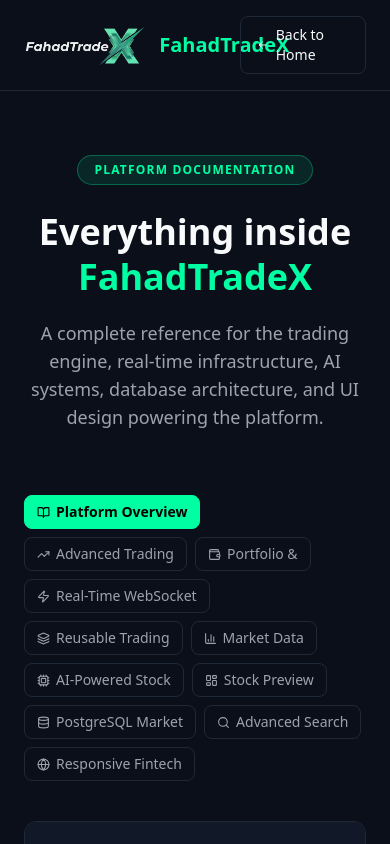
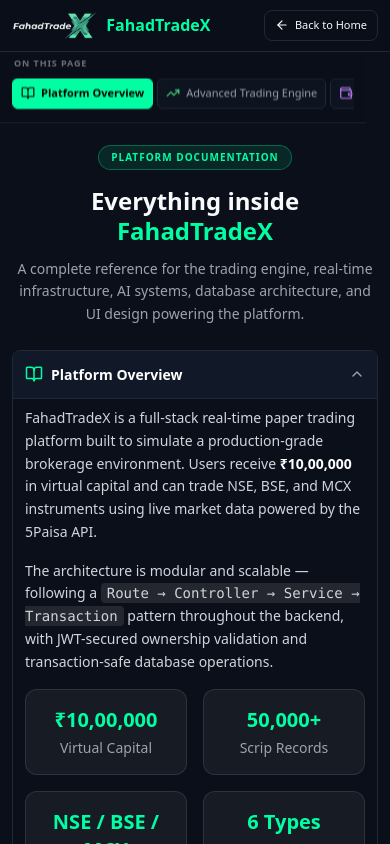
Before and after one commit to CSE-Fahad-Nathani/fahadtradex-frontend, a React (Vite) app: page /documentation in a window 390 px wide. Shown: the top 844 px of the page. Built offline with nearby package versions, Linux system fonts and the light colour scheme.

Commit message:
Improve dashboard UI and watchlist performance

```diff
--- a/src/pages/Documentation/Documentation.jsx
+++ b/src/pages/Documentation/Documentation.jsx
@@ -486,17 +486,18 @@
 function AccordionItem({ section, isOpen, onToggle }) {
   const Icon = section.icon;
   return (
-    <div className="border border-borderColor rounded-xl overflow-hidden">
+    <div className="border border-borderColor rounded-lg sm:rounded-xl overflow-hidden">
       <button
         onClick={onToggle}
-        className="w-full flex items-center justify-between px-6 py-5 bg-cardBg hover:bg-white/5 transition text-left"
+        type="button"
+        className="w-full flex items-center justify-between gap-2 px-3 py-3.5 sm:px-6 sm:py-5 bg-cardBg hover:bg-white/5 transition text-left"
       >
-        <div className="flex items-center gap-3">
-          <Icon size={20} className={section.color} />
-          <span className="text-white font-semibold text-lg">{section.title}</span>
+        <div className="flex items-center gap-2 sm:gap-3 min-w-0">
+          <Icon className={`w-[18px] h-[18px] sm:w-5 sm:h-5 shrink-0 ${section.color}`} strokeWidth={2} />
+          <span className="text-white font-semibold text-sm sm:text-lg leading-snug">{section.title}</span>
         </div>
-        <motion.div animate={{ rotate: isOpen ? 180 : 0 }} transition={{ duration: 0.2 }}>
-          <ChevronDown size={18} className="text-gray-400" />
+        <motion.div animate={{ rotate: isOpen ? 180 : 0 }} transition={{ duration: 0.2 }} className="shrink-0">
+          <ChevronDown className="w-4 h-4 sm:w-[18px] sm:h-[18px] text-gray-400" />
         </motion.div>
       </button>
 
@@ -510,7 +511,7 @@
             transition={{ duration: 0.3, ease: "easeInOut" }}
             className="overflow-hidden"
           >
-            <div className="px-6 pb-6 pt-2 bg-primaryBg border-t border-borderColor">
+            <div className="px-3 pb-4 pt-2 sm:px-6 sm:pb-6 bg-primaryBg border-t border-borderColor overflow-x-auto text-sm sm:text-base">
               {section.content}
             </div>
           </motion.div>
@@ -526,71 +527,86 @@
   const toggle = (id) => setOpenId((prev) => (prev === id ? null : id));
 
   return (
-    <div className="bg-primaryBg text-textPrimary min-h-screen">
+    <div className="bg-primaryBg text-textPrimary min-h-screen max-w-full overflow-x-hidden">
 
       {/* Navbar */}
-      <nav className="w-full border-b border-borderColor bg-primaryBg sticky top-0 z-50">
-        <div className="max-w-7xl mx-auto flex items-center justify-between px-6 py-4">
-          <Link to="/" className="flex items-center gap-3">
-            <img src={logo} alt="FahadTradeX" className="h-10 w-auto" />
-            <span className="text-xl font-bold text-accent">FahadTradeX</span>
+      <nav className="w-full border-b border-borderColor bg-primaryBg/95 backdrop-blur-md sticky top-0 z-50">
+        <div className="max-w-7xl mx-auto flex items-center justify-between gap-2 sm:gap-4 px-3 py-2.5 sm:px-6 sm:py-4">
+          <Link to="/" className="flex items-center gap-2 sm:gap-3 min-w-0">
+            <img src={logo} alt="FahadTradeX" className="h-7 w-auto sm:h-10 shrink-0" />
+            <span className="text-base sm:text-xl font-bold text-accent truncate leading-tight">
+              FahadTradeX
+            </span>
           </Link>
           <Link
             to="/"
-            className="flex items-center gap-2 px-4 py-2 rounded-lg border border-borderColor hover:border-accent transition text-sm"
+            className="flex items-center justify-center gap-1.5 sm:gap-2 px-2.5 py-1.5 sm:px-4 sm:py-2 rounded-lg border border-borderColor hover:border-accent active:scale-[0.98] transition text-[11px] sm:text-sm shrink-0"
+            aria-label="Back to Home"
           >
-            <ArrowLeft size={14} />
-            Back to Home
+            <ArrowLeft size={14} className="shrink-0 sm:w-[14px] sm:h-[14px]" />
+            <span className="hidden min-[380px]:inline">Back to Home</span>
+            <span className="min-[380px]:hidden">Back</span>
           </Link>
         </div>
       </nav>
 
+      {/* Main layout: sidebar + content */}
+      <div className="max-w-7xl mx-auto px-3 sm:px-6 pb-16 sm:pb-24 flex flex-col lg:flex-row gap-5 sm:gap-8 lg:items-start lg:gap-10">
+
+        {/* Sidebar — section nav */}
+        <aside className="w-full lg:w-[260px] shrink-0 sticky top-14 sm:top-[4.75rem] lg:top-24 z-30 -mx-3 px-3 sm:mx-0 sm:px-0 bg-primaryBg/95 lg:bg-transparent backdrop-blur-md lg:backdrop-blur-none border-b border-borderColor lg:border-b-0 pb-3 sm:pb-0 lg:border-0">
+          <p className="text-[9px] sm:text-xs font-semibold uppercase tracking-widest text-gray-500 mb-2 sm:mb-3 px-0.5 sm:px-1">
+            On this page
+          </p>
+          <nav className="flex flex-row lg:flex-col gap-1 sm:gap-1.5 overflow-x-auto lg:overflow-x-visible pb-0.5 lg:pb-0 [scrollbar-width:none] [-ms-overflow-style:none] [&::-webkit-scrollbar]:hidden lg:border-r lg:border-borderColor lg:pr-4 touch-pan-x">
+            {sections.map((s) => {
+              const Icon = s.icon;
+              const active = openId === s.id;
+              return (
+                <button
+                  key={s.id}
+                  type="button"
+                  onClick={() => setOpenId(s.id)}
+                  className={`flex items-center gap-1.5 sm:gap-2 px-2 py-1.5 sm:px-3 sm:py-2 rounded-md sm:rounded-lg text-left text-[11px] sm:text-sm transition border shrink-0 lg:shrink lg:w-full ${
+                    active
+                      ? "bg-accent text-black border-accent font-semibold shadow-[0_0_0_1px_rgba(var(--color-accent-rgb),0.2)]"
+                      : "border-borderColor text-gray-400 hover:border-accent/50 hover:text-white bg-cardBg/60 lg:bg-transparent"
+                  }`}
+                >
+                  <Icon className={`w-3.5 h-3.5 sm:w-4 sm:h-4 shrink-0 ${active ? "text-black" : s.color}`} strokeWidth={2} />
+                  <span className="whitespace-nowrap lg:whitespace-normal lg:leading-snug">{s.title}</span>
+                </button>
+              );
+            })}
+          </nav>
+        </aside>
+
+        {/* Content column */}
+        <main className="flex-1 min-w-0 space-y-6 sm:space-y-10 lg:space-y-12">
+
           {/* Hero */}
-      <div className="max-w-4xl mx-auto px-6 py-16 text-center">
+          <div className="text-center lg:text-left pt-1 sm:pt-2 lg:pt-0 px-0.5">
             <motion.div
               initial={{ opacity: 0, y: 24 }}
               animate={{ opacity: 1, y: 0 }}
               transition={{ duration: 0.6 }}
             >
-          <span className="inline-block text-xs font-semibold tracking-widest uppercase text-accent border border-accent/30 bg-accent/10 px-4 py-1.5 rounded-full mb-6">
+              <span className="inline-block text-[10px] sm:text-xs font-semibold tracking-widest uppercase text-accent border border-accent/30 bg-accent/10 px-3 py-1 sm:px-4 sm:py-1.5 rounded-full mb-4 sm:mb-6">
                 Platform Documentation
               </span>
-          <h1 className="text-4xl md:text-5xl font-bold mb-5 leading-tight">
+              <h1 className="text-2xl sm:text-4xl md:text-5xl font-bold mb-3 sm:mb-5 leading-tight px-0.5">
                 Everything inside{" "}
                 <span className="text-accent">FahadTradeX</span>
               </h1>
-          <p className="text-gray-400 text-lg max-w-2xl mx-auto">
+              <p className="text-gray-400 text-sm sm:text-base md:text-lg max-w-2xl mx-auto lg:mx-0 leading-relaxed">
                 A complete reference for the trading engine, real-time infrastructure, AI systems,
                 database architecture, and UI design powering the platform.
               </p>
             </motion.div>
           </div>
 
-      {/* Quick nav */}
-      <div className="max-w-4xl mx-auto px-6 mb-10">
-        <div className="flex flex-wrap gap-2">
-          {sections.map((s) => {
-            const Icon = s.icon;
-            return (
-              <button
-                key={s.id}
-                onClick={() => setOpenId(s.id)}
-                className={`flex items-center gap-1.5 px-3 py-1.5 rounded-lg text-sm transition border ${
-                  openId === s.id
-                    ? "bg-accent text-black border-accent font-semibold"
-                    : "border-borderColor text-gray-400 hover:border-accent hover:text-white"
-                }`}
-              >
-                <Icon size={13} />
-                {s.title.split(" ").slice(0, 2).join(" ")}
-              </button>
-            );
-          })}
-        </div>
-      </div>
-
           {/* Accordion */}
-      <div className="max-w-4xl mx-auto px-6 pb-24 space-y-3">
+          <div className="space-y-3">
             {sections.map((section, i) => (
               <motion.div
                 key={section.id}
@@ -607,11 +623,14 @@
             ))}
           </div>
 
+        </main>
+      </div>
+
       {/* Footer */}
-      <footer className="border-t border-borderColor py-8 px-6 text-center">
-        <p className="text-gray-500 text-sm">
+      <footer className="border-t border-borderColor py-6 sm:py-8 px-4 sm:px-6 text-center">
+        <p className="text-gray-500 text-[11px] sm:text-sm leading-relaxed max-w-md mx-auto">
           © {new Date().getFullYear()} FahadTradeX · Built by Fahad ·{" "}
-          <Link to="/" className="hover:text-accent transition">Back to Home</Link>
+          <Link to="/" className="hover:text-accent transition whitespace-nowrap">Back to Home</Link>
         </p>
       </footer>
 
--- a/src/pages/Login/Login.jsx
+++ b/src/pages/Login/Login.jsx
@@ -11,7 +11,10 @@
 import { auth } from "../../services/firebase";
 import { useNavigate, Link } from "react-router-dom";
 import { motion } from "framer-motion";
-import { TrendingUp, Zap, Cpu, ShieldCheck, Eye, EyeOff, ArrowRight, Info, X } from "lucide-react";
+import { TrendingUp, Zap, Cpu, ShieldCheck, Eye, EyeOff, ArrowRight, ArrowLeft, Info, X, Copy } from "lucide-react";
+
+const DEMO_EMAIL = "fewatav994@codoteam.com";
+const DEMO_PASSWORD = "123456";
 
 const pills = [
   { icon: TrendingUp, label: "Live Trading Engine" },
@@ -29,7 +32,14 @@
   const [showDemoInfo, setShowDemoInfo] = useState(false);
   const navigate = useNavigate();
 
-
+  const copyDemoField = async (value, label) => {
+    try {
+      await navigator.clipboard.writeText(value);
+      showToast("success", `${label} copied to clipboard`);
+    } catch {
+      showToast("error", "Could not copy to clipboard");
+    }
+  };
 
   const handleLogin = async () => {
 
@@ -207,6 +217,19 @@
   return (
     <div className="min-h-screen flex bg-primaryBg text-textPrimary overflow-hidden">
 
+      <Link
+        to="/"
+        className="group fixed top-3 left-3 sm:top-5 sm:left-5 z-[100] inline-flex items-center gap-2 rounded-2xl border border-white/15 bg-[#080810]/75 px-2 py-1.5 sm:px-3 sm:py-2 shadow-[0_8px_32px_rgba(0,0,0,0.45)] backdrop-blur-xl transition-all duration-200 hover:border-accent/45 hover:bg-accent/10 hover:shadow-[0_12px_40px_rgba(0,0,0,0.5),0_0_0_1px_rgba(var(--color-accent-rgb),0.12)] active:scale-[0.98]"
+        aria-label="Back to home"
+      >
+        <span className="flex h-8 w-8 sm:h-9 sm:w-9 items-center justify-center rounded-xl bg-white/[0.08] border border-white/10 text-white group-hover:border-accent/35 group-hover:bg-accent/15 group-hover:text-accent transition-colors">
+          <ArrowLeft size={16} className="sm:w-[18px] sm:h-[18px]" strokeWidth={2.25} />
+        </span>
+        <span className="pr-0.5 sm:pr-1 text-[10px] sm:text-sm font-semibold tracking-wide text-white/90 group-hover:text-accent transition-colors whitespace-nowrap">
+          Back to Home
+        </span>
+      </Link>
+
       {/* ── LEFT PANEL — 70% ── */}
       <div className="hidden lg:flex w-[70%] relative flex-col items-center justify-center overflow-hidden">
 
@@ -333,12 +356,24 @@
                 <label className="text-[9px] sm:text-[10px] font-bold uppercase tracking-[0.18em] text-gray-500">
                   Email Address
                 </label>
-                <div className="relative">
+                <div className="relative flex items-center gap-2 shrink-0">
                   <Info size={18} className="text-accent/70 cursor-pointer hover:text-accent transition" onClick={() => setShowDemoInfo((v) => !v)} />
+                  <button
+                    type="button"
+                    onClick={() => {
+                      setEmail(DEMO_EMAIL);
+                      setPassword(DEMO_PASSWORD);
+                    }}
+                    className="text-[9px] sm:text-[10px] font-bold uppercase tracking-wider text-accent px-2 py-1 rounded-md border border-accent/45 bg-accent/10 hover:bg-accent/20 hover:border-accent/70 transition"
+                    title="Fill demo email and password"
+                    aria-label="AutoFill demo email and password"
+                  >
+                    AutoFill
+                  </button>
                   {showDemoInfo && (
                     <>
                       <div className="fixed inset-0 z-40" onClick={() => setShowDemoInfo(false)} />
-                      <div className="absolute bottom-full left-1/2 -translate-x-1/2 mb-2.5 w-56 z-50">
+                      <div className="absolute bottom-full left-1/2 -translate-x-1/2 mb-2.5 w-[min(17rem,calc(100vw-2rem))] z-50">
                         <div
                           className="rounded-xl p-4 text-left relative"
                           style={{
@@ -348,20 +383,55 @@
                           }}
                         >
                           <button
+                            type="button"
                             onClick={() => setShowDemoInfo(false)}
                             className="absolute top-2.5 right-2.5 text-gray-500 hover:text-white transition"
                           >
                             <X size={14} />
                           </button>
-                          <p className="text-[10px] font-bold uppercase tracking-[0.2em] text-accent mb-2.5">Demo Credentials</p>
+                          <p className="text-[10px] font-bold uppercase tracking-[0.2em] text-accent mb-2.5 pr-7">
+                            Demo Credentials
+                          </p>
                           <div className="space-y-1.5">
                             <div>
                               <span className="text-[10px] text-gray-500 uppercase tracking-wider">Email</span>
-                              <p className="text-[12px] text-white font-medium">fewatav994@codoteam.com</p>
+                              <div className="flex items-center gap-2 mt-0.5">
+                                <p className="text-[12px] text-white font-medium break-all min-w-0 flex-1">
+                                  {DEMO_EMAIL}
+                                </p>
+                                <button
+                                  type="button"
+                                  onClick={(e) => {
+                                    e.stopPropagation();
+                                    copyDemoField(DEMO_EMAIL, "Email");
+                                  }}
+                                  className="shrink-0 inline-flex items-center gap-1 px-1.5 py-1 rounded-md border border-white/15 text-[9px] font-bold uppercase tracking-wider text-white/80 hover:text-accent hover:border-accent/50 transition"
+                                  title="Copy email"
+                                  aria-label="Copy demo email"
+                                >
+                                  <Copy size={11} className="opacity-80" />
+                                  Copy
+                                </button>
+                              </div>
                             </div>
                             <div>
                               <span className="text-[10px] text-gray-500 uppercase tracking-wider">Password</span>
-                              <p className="text-[12px] text-white font-medium">123456</p>
+                              <div className="flex items-center gap-2 mt-0.5">
+                                <p className="text-[12px] text-white font-medium min-w-0 flex-1">{DEMO_PASSWORD}</p>
+                                <button
+                                  type="button"
+                                  onClick={(e) => {
+                                    e.stopPropagation();
+                                    copyDemoField(DEMO_PASSWORD, "Password");
+                                  }}
+                                  className="shrink-0 inline-flex items-center gap-1 px-1.5 py-1 rounded-md border border-white/15 text-[9px] font-bold uppercase tracking-wider text-white/80 hover:text-accent hover:border-accent/50 transition"
+                                  title="Copy password"
+                                  aria-label="Copy demo password"
+                                >
+                                  <Copy size={11} className="opacity-80" />
+                                  Copy
+                                </button>
+                              </div>
                             </div>
                           </div>
                         </div>
@@ -474,9 +544,6 @@
                 Sign up free
               </Link>
             </p>
-            <Link to="/" className="block text-[10px] sm:text-xs text-white/70 hover:text-accent transition">
-              ← Back to Home
-            </Link>
           </div>
 
         </motion.div>
--- a/src/pages/Signup/Signup.jsx
+++ b/src/pages/Signup/Signup.jsx
@@ -4,7 +4,8 @@
 } from "firebase/auth";
 
 import { useState } from "react";
-import { useNavigate } from "react-router-dom";
+import { useNavigate, Link } from "react-router-dom";
+import { ArrowLeft } from "lucide-react";
 
 import logo from "../../assets/images/FahadTradeX.png";
 import stockVideo from "../../assets/videos/stock-bg.webm";
@@ -127,7 +128,20 @@
   };
 
   return (
-    <div className="min-h-screen flex bg-primaryBg text-textPrimary">
+    <div className="min-h-screen flex bg-primaryBg text-textPrimary overflow-hidden">
+
+      <Link
+        to="/"
+        className="group fixed top-3 left-3 sm:top-5 sm:left-5 z-[100] inline-flex items-center gap-2 rounded-2xl border border-white/15 bg-[#080810]/75 px-2 py-1.5 sm:px-3 sm:py-2 shadow-[0_8px_32px_rgba(0,0,0,0.45)] backdrop-blur-xl transition-all duration-200 hover:border-accent/45 hover:bg-accent/10 hover:shadow-[0_12px_40px_rgba(0,0,0,0.5),0_0_0_1px_rgba(var(--color-accent-rgb),0.12)] active:scale-[0.98]"
+        aria-label="Back to home"
+      >
+        <span className="flex h-8 w-8 sm:h-9 sm:w-9 items-center justify-center rounded-xl bg-white/[0.08] border border-white/10 text-white group-hover:border-accent/35 group-hover:bg-accent/15 group-hover:text-accent transition-colors">
+          <ArrowLeft size={16} className="sm:w-[18px] sm:h-[18px]" strokeWidth={2.25} />
+        </span>
+        <span className="pr-0.5 sm:pr-1 text-[10px] sm:text-sm font-semibold tracking-wide text-white/90 group-hover:text-accent transition-colors whitespace-nowrap">
+          Back to Home
+        </span>
+      </Link>
 
       {/* LEFT SIDE */}
       <div className="hidden lg:flex w-1/2 relative items-center justify-center overflow-hidden">
```
Also changed, not shown: src/pages/Dashboard/Dashboard.jsx (+80 -33 lines), src/pages/Home/Home.jsx (+11 -0 lines). Lines whose indentation alone changed are shown as unchanged.
